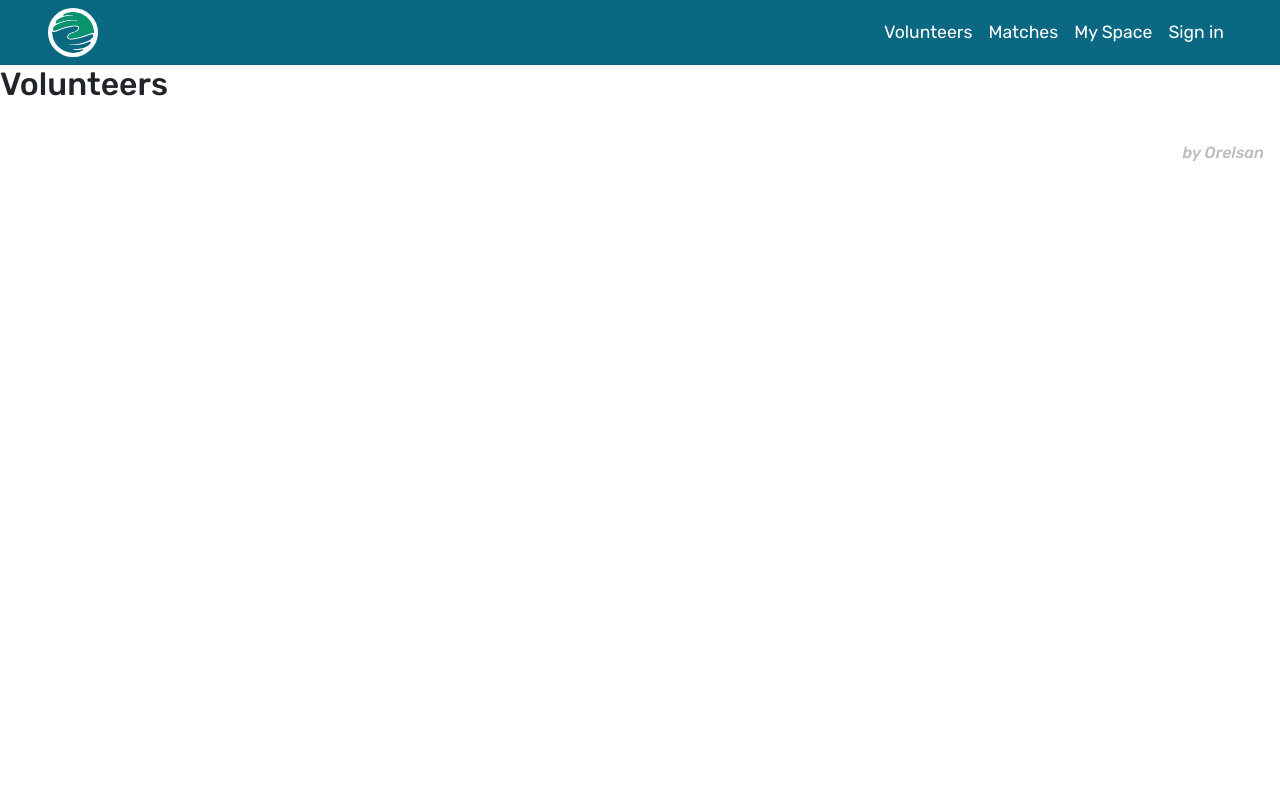
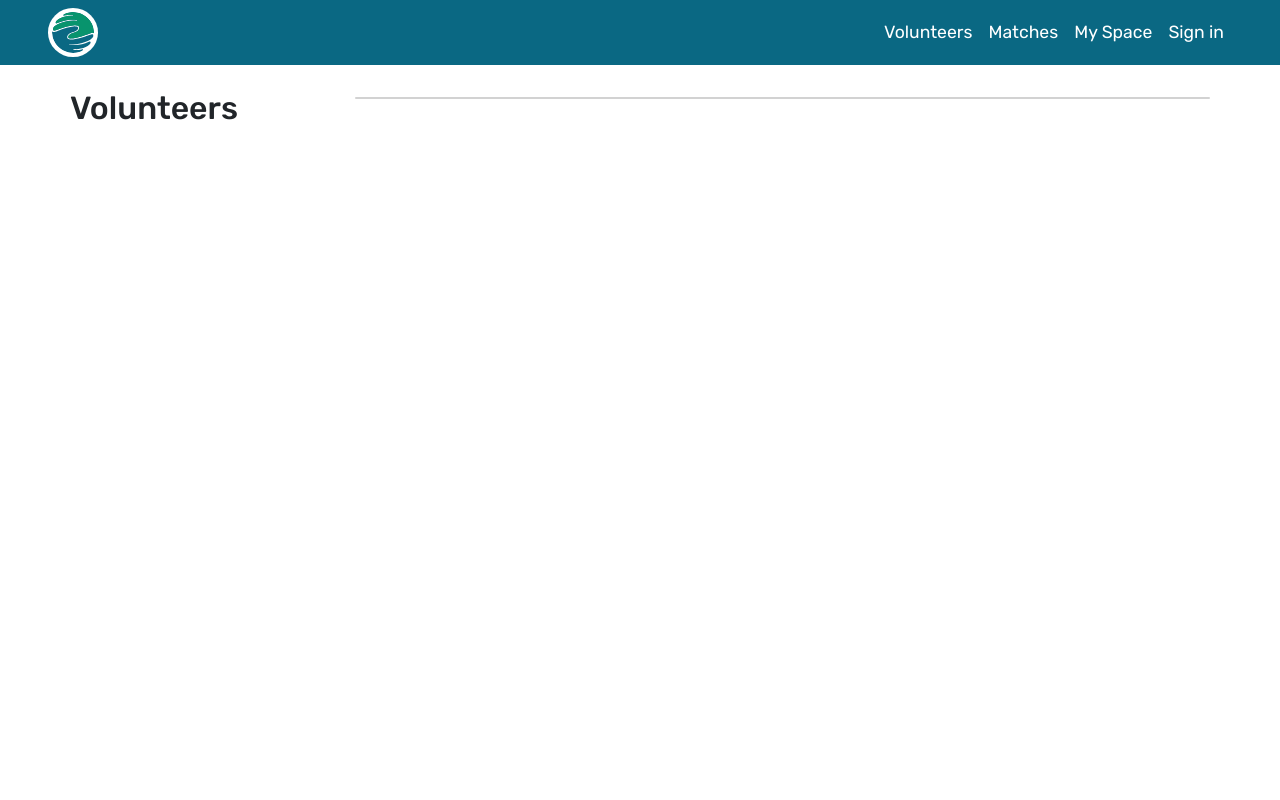
Before and after one commit to FromBenj/NUSAvolunteer, a Symfony app: template templates/matching/chat.html.twig in a window 1280 px wide. Run offline with Twig, Linux system fonts and the light colour scheme; the template is opened without the code that fills it, so the values that code supplies are empty; style sheets or scripts are compiled from the project's sources; some libraries are stand-ins or nearby versions.

Commit message:
Style of the chat

```diff
--- a/assets/js/match-button.js
+++ b/assets/js/match-button.js
@@ -1,4 +1,4 @@
-function RevealStar(Id1, Id2){
+function revealStar(Id1, Id2){
     const btn1= document.getElementById(Id1);
     const btn2= document.getElementById(Id2);
     btn1.addEventListener("click", () => {
--- a/assets/styles/main.scss
+++ b/assets/styles/main.scss
@@ -10,6 +10,7 @@
 
 $main-color-green: #08946D;
 $main-color-green-light: #55B59E;
+$main-color-green-lighter: #D4ECE7;
 $main-color-blue: #0A6883;
 $main-color-yellow: #F5C677;
 $main-color-yellow-light: #FAE2BB;
@@ -31,6 +32,10 @@ nav {
 a {
     text-decoration: none;
     color: black;
+}
+
+.available-height {
+    height: calc(100vh - 65px);
 }
 
 .main-organisation-bg {
@@ -113,6 +118,10 @@ a {
     background-color: $main-color-green-light;
 }
 
+.green-lighter-bg {
+    background-color: $main-color-green-lighter;
+}
+
 #edit-information-container {
     scroll-snap-type: y mandatory;
     overflow-y: scroll;
@@ -137,6 +146,19 @@ a {
     text-align: justify;
 }
 
+::-webkit-scrollbar {
+    width: 10px;
+}
+::-webkit-scrollbar-track {
+    border-radius: 8px;
+    background-color: #e7e7e7;
+    border: 1px solid #cacaca;
+}
+::-webkit-scrollbar-thumb {
+    border-radius: 8px;
+    background-color: $main-color-green-light;
+}
+
 #scroll-down-mouse {
     position: absolute;
     bottom: 0;
--- a/assets/styles/organisation.scss
+++ b/assets/styles/organisation.scss
@@ -1,5 +1,6 @@
 #organisation-nav {
     background-color: $main-color-blue;
+    height: 65px;
 }
 
 
--- a/assets/styles/volunteer.scss
+++ b/assets/styles/volunteer.scss
@@ -1,3 +1,4 @@
 #volunteer-nav {
   background-color: $main-color-green;
+  height: 65px;
 }
--- a/templates/home/index.html.twig
+++ b/templates/home/index.html.twig
@@ -49,3 +49,7 @@
         </div>
     {% endif %}
 {% endblock %}
+
+{% block javascripts %}
+    <script src="{{ asset('js/lorem_orelsum.min.js') }}" type="text/javascript"></script>
+{% endblock %}
--- a/templates/matching/chat.html.twig
+++ b/templates/matching/chat.html.twig
@@ -13,17 +13,30 @@
 {% endblock %}
 
 {% block body %}
-    <div class="d-flex justify-content-center">
-        <div class="col-6">
+    <div class="container d-flex p-0 py-4 available-height">
+        <div class="col-3 overflow-y-scroll">
             {% if userCategory == 'volunteer' %}
                 <h2>Organisation</h2>
             {% else %}
                 <h2>Volunteers</h2>
             {% endif %}
-            {% for matchingUser in app.user.matchingUsers %}
-                {{ matchingUser.fullName }}
-            {% endfor %}
+            <div>
+                {% for matchingUser in app.user.matchingUsers %}
+                    <div class="py-3 border rounded d-flex flex-column align-items-center
+                        {% if matchingUser == matching.volunteer %} green-lighter-bg {% endif %}">
+                        <img class="img-fluid rounded-circle object-fit-cover" src="{{ matchingUser.pictureName }}"
+                             alt="{{ matchingUser.FUllName }} Avatar" width="50" height="50">
+                        <p class="pt-2 mb-0 {% if matchingUser == matching.volunteer %} fw-bold {% endif %}">
+                            {{ matchingUser.fullName }}</p>
+                    </div>
+                {% endfor %}
+            </div>
         </div>
-        <div class="col-6"></div>
+        <div class="col-9 overflow-y-scroll">
+            <h2 class="px-3">{{ matching.volunteer.fullName }}</h2>
+            <div id="discussion"  class="card">
+
+            </div>
+        </div>
     </div>
 {% endblock %}
--- a/templates/organisation/matches.html.twig
+++ b/templates/organisation/matches.html.twig
@@ -84,7 +84,7 @@
                             <div class="modal-footer mb-2">
                                 <button type="button" class="btn" data-bs-dismiss="modal">Close</button>
                                 <button type="button" class="btn main-button main-volunteer-button me-0">
-                                    <a href="" class="text-white">
+                                    <a href="{{ path('chat', {'organisation_id': app.user.organisation.id, 'volunteer_id': volunteer.id}) }}" class="text-white">
                                         Chat
                                     </a>
                                 </button>
--- a/templates/organisation/search.html.twig
+++ b/templates/organisation/search.html.twig
@@ -108,7 +108,6 @@
 {% endblock %}
 
 {% block javascripts %}
-
     <script>
         // Star buttons
         function revealStar(Id1, Id2) {
```
Also changed, not shown: assets/app.js (+6 -2 lines), public/js/lorem_orelsum.min.js (renamed from assets/js/lorem_orelsum.min.js).
